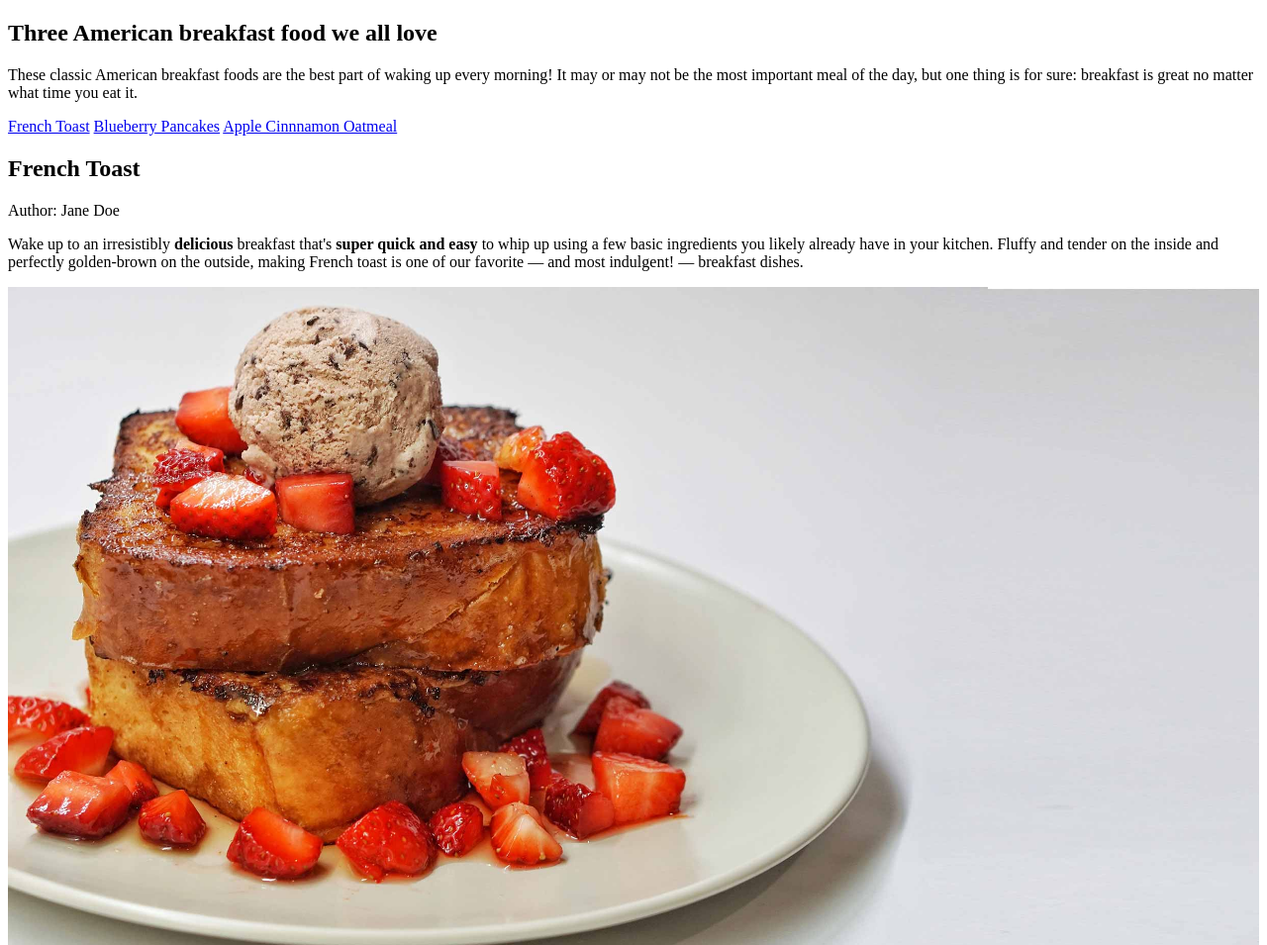
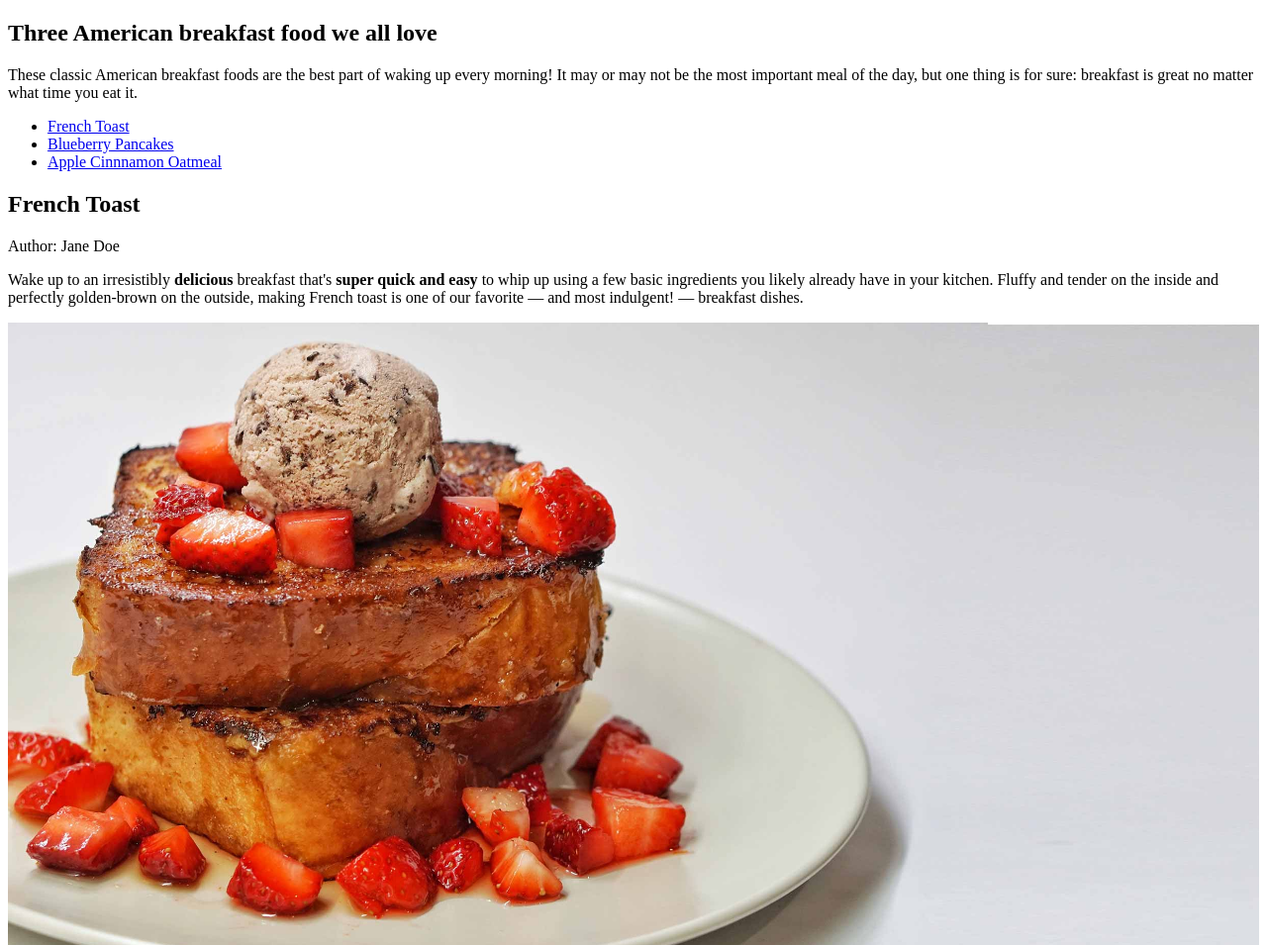
Before and after one commit to chiarabonzano/my-html-recipe, a plain HTML site: page index.html in a window 1280 px wide. Shown: the top 955 px of the page at 99% size. Drawn offline with Linux system fonts and the light colour scheme.

Commit message:
update index.html

```diff
--- a/index.html
+++ b/index.html
@@ -14,9 +14,11 @@
                 <p>These classic American breakfast foods are the best part of waking up every morning! It may or may not be the most important meal of the day, but one thing is for sure: breakfast is great no matter what time you eat it.</p>
             </header>
             <nav>
-                <a href="#french-toast">French Toast</a>
-                <a href="#blueberry-pancakes">Blueberry Pancakes</a>
-                <a href="#apple-cinnamon-oatmeal">Apple Cinnnamon Oatmeal</a>
+                <ul>
+                    <li><a href="#french-toast">French Toast</a></li>
+                    <li><a href="#blueberry-pancakes">Blueberry Pancakes</a></li>
+                    <li><a href="#apple-cinnamon-oatmeal">Apple Cinnnamon Oatmeal</a></li>
+                </ul>
             </nav>
         </article>
         <article class="all-recipes">
```
Also changed, not shown: 1 other file.
